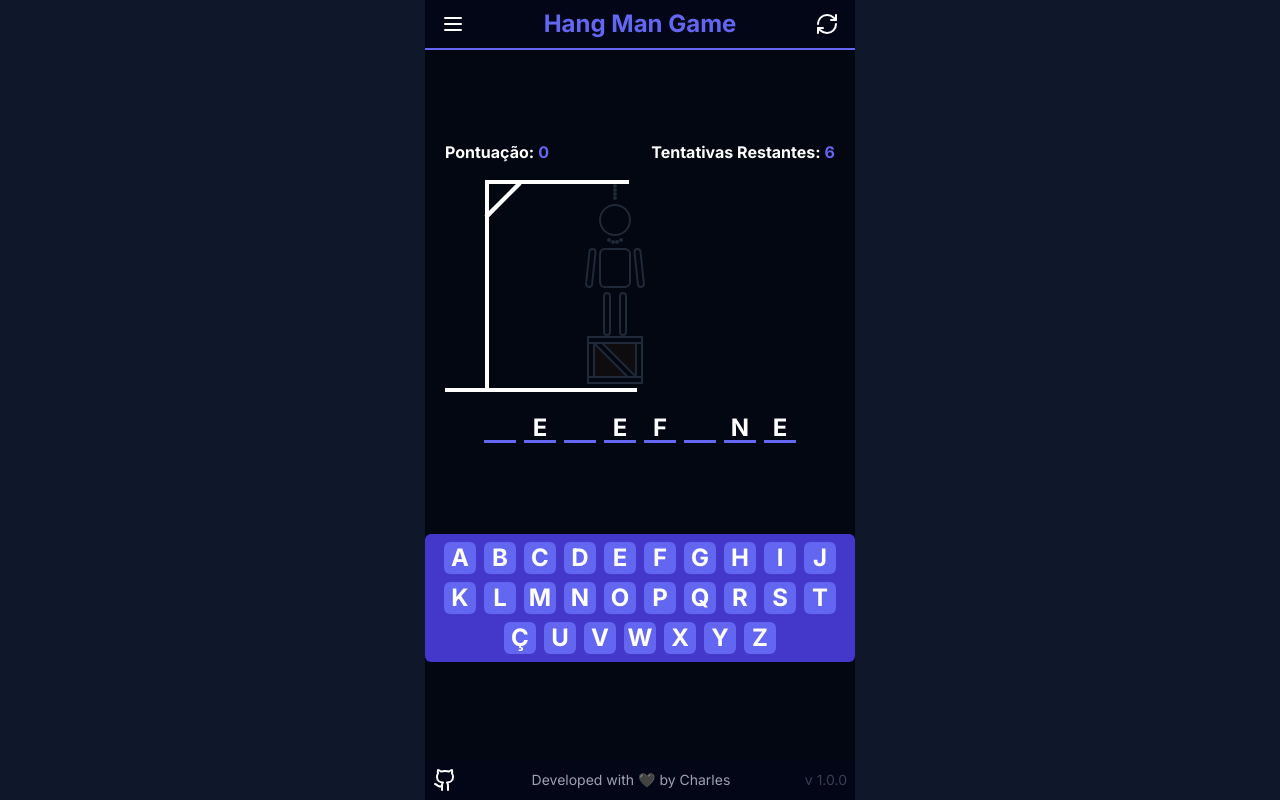
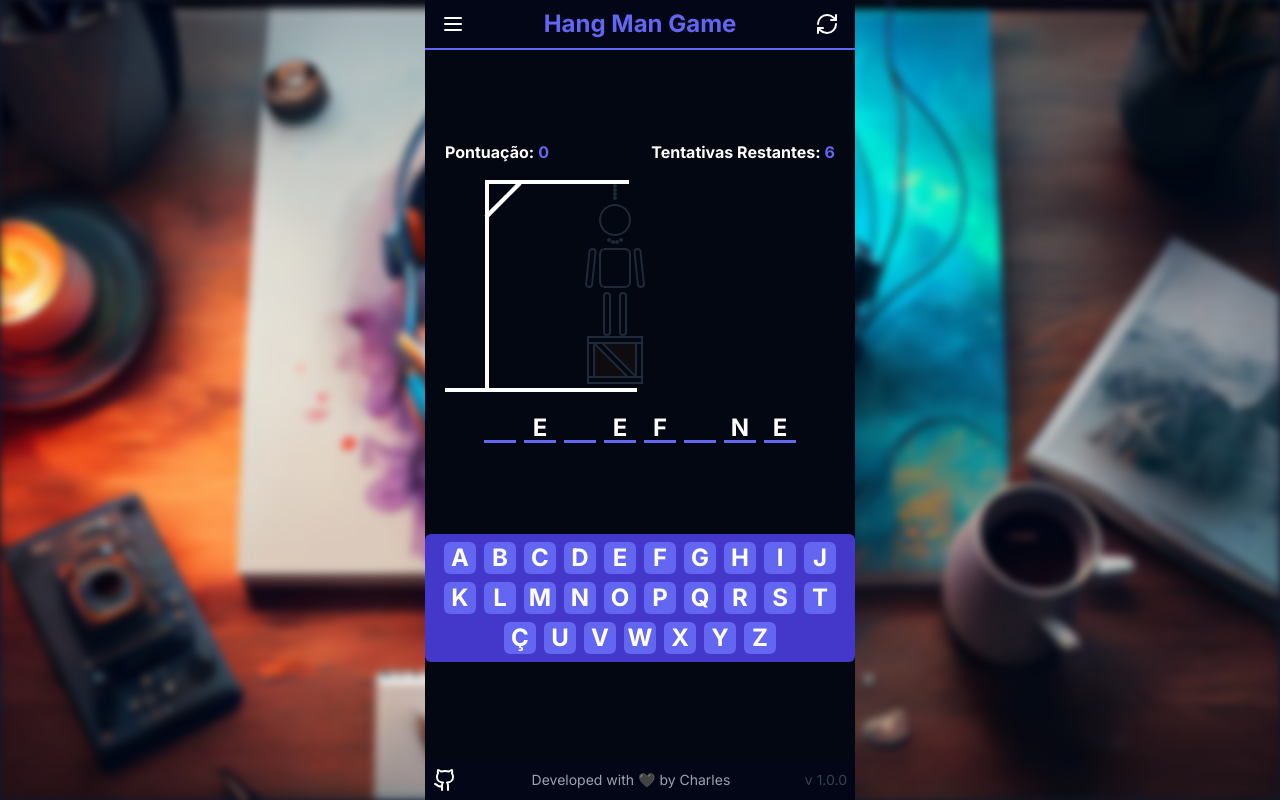
Before and after one commit to charles-mrt/hangman-game, a Next.js app: page / in a window 1280 px wide. Built offline with nearby package versions, Linux system fonts and the light colour scheme.

Commit message:
feat: Add background image to the game

```diff
--- a/src/app/layout.tsx
+++ b/src/app/layout.tsx
@@ -2,10 +2,14 @@ import type { Metadata } from 'next'
 import { Inter } from 'next/font/google'
 import './globals.css'
 
+import Image from 'next/image'
+
+import background from '../../public/assets/image/background.jpg'
+
 const inter = Inter({ subsets: ['latin'] })
 
 export const metadata: Metadata = {
-  title: 'Create Next App',
+  title: 'Hang man Game',
   description: 'Generated by create next app',
 }
 
@@ -16,7 +20,16 @@ export default function RootLayout({
 }) {
   return (
     <html lang="pt-BR">
-      <body className={`bg-slate-900 ${inter.className} w-screen h-screen overflow-hidden`}>{children}</body>
+      <body className={`bg-slate-900 ${inter.className} w-screen h-screen overflow-hidden`}>{children}
+          <Image
+            className="absolute -z-10 blur-sm"
+            src={background}
+            alt="background"
+            layout='fill'
+            objectFit='cover'
+            objectPosition='center'
+          />
+      </body>
     </html>
   )
 }
```
